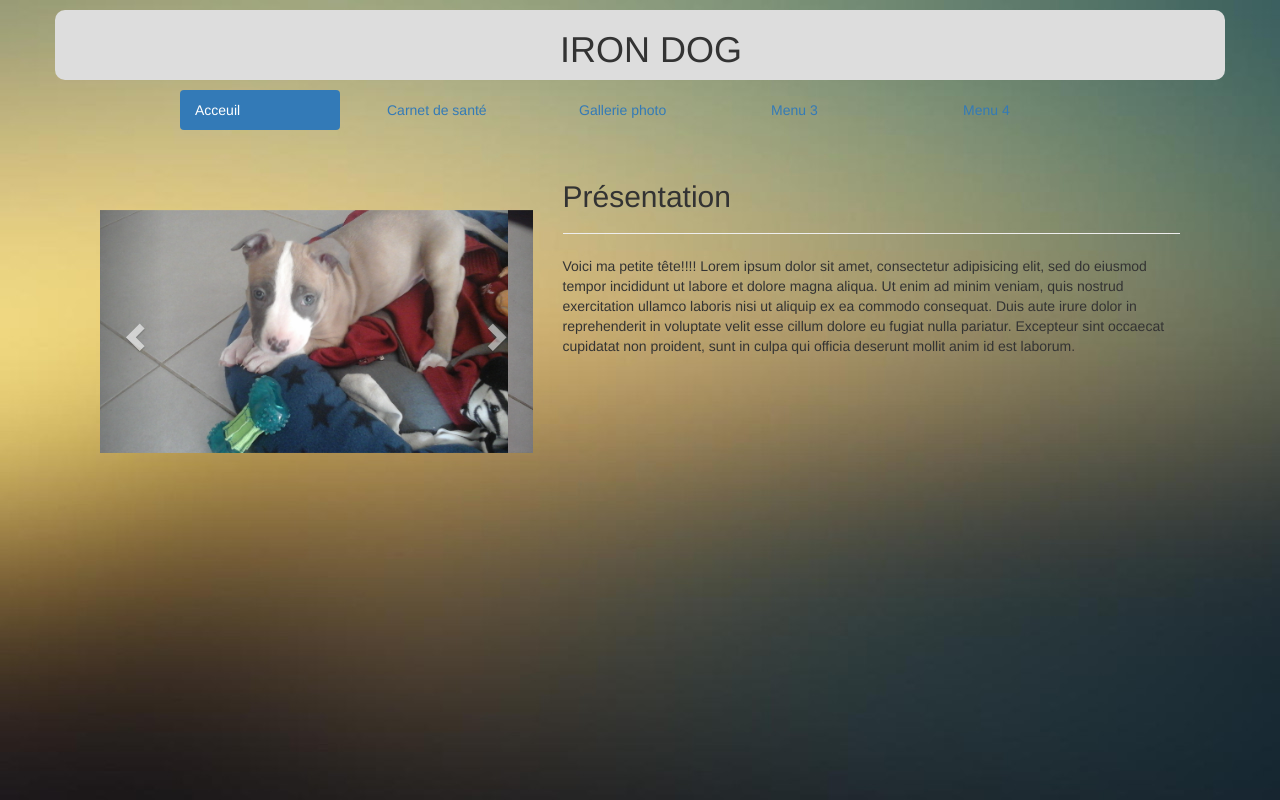
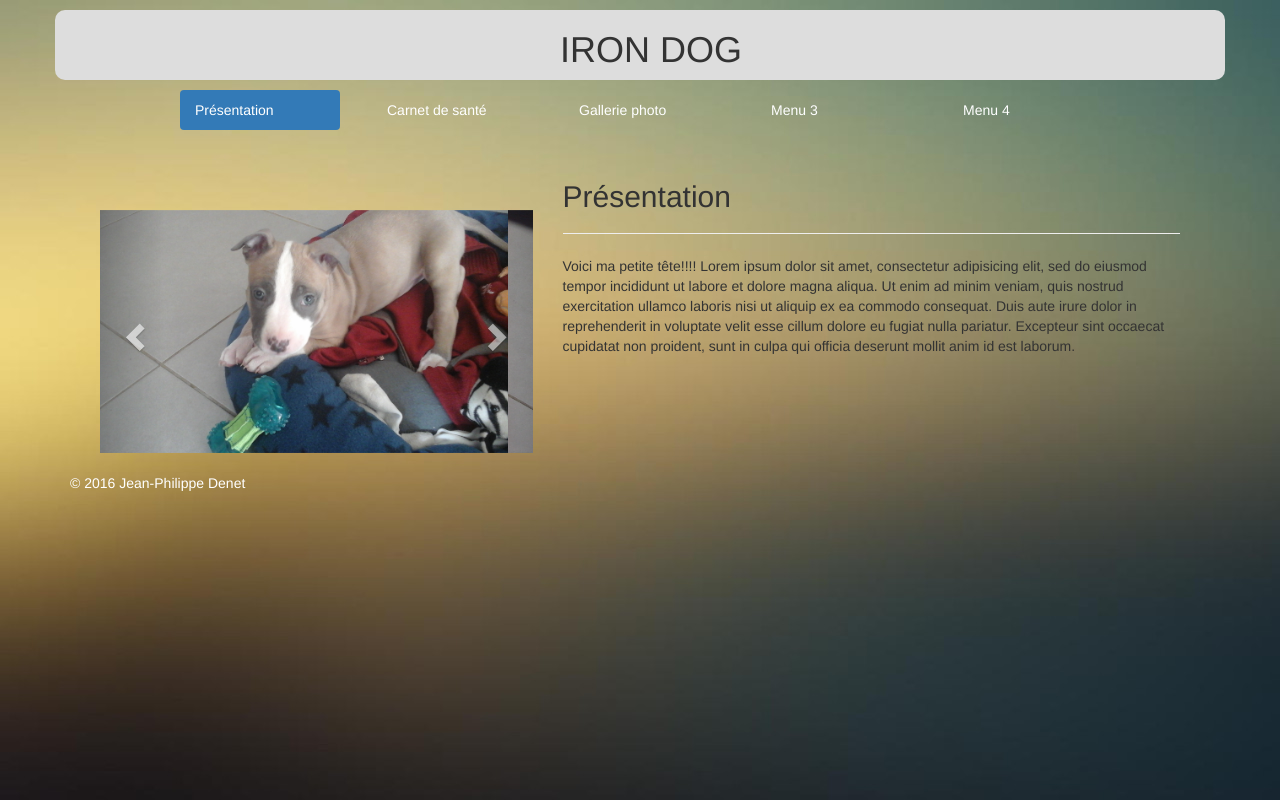
Before and after one commit to boidi/ironDog, a plain HTML site: page index.html in a window 1280 px wide. Drawn offline with Linux system fonts and the light colour scheme.

Commit message:
modif css

```diff
--- a/index.html
+++ b/index.html
@@ -17,16 +17,11 @@
           <h1>IRON DOG</h1>
         </div>
       </header>
-<!--  <div class="titre col-lg-12">
-  <h2>Mon chien Iron l'enmerdeur</h2>
-  <div id="flip" title="je ne mords pas! cliquez!">Cliquez pour en savoir plus!</div>
-<div id="panel">Hello world! Je m'appelle Iron, je suis un american staff ! lorem Lorem ipsum dolor sit amet, consectetur adipisicing elit, sed do eiusmod tempor incididunt ut labore et dolore magna aliqua. Ut enim ad minim veniam, quis nostrud exercitation ullamco laboris nisi ut aliquip ex ea commodo consequat. Duis aute irure dolor in reprehenderit in voluptate velit esse cillum dolore eu fugiat nulla pariatur. Excepteur sint occaecat cupidatat non proident, sunt in culpa qui officia deserunt mollit anim id est laborum.</div>
-</div>-->
     </div>
     <div class="row">
       <div class="col-lg-12">
         <ul class="nav nav-pills">
-     <li class="col-lg-offset-1 col-lg-2 active"><a data-toggle="pill" href="#home">Acceuil</a></li>
+          <li class="col-lg-offset-1 col-lg-2 active"><a data-toggle="pill" href="#home">Présentation</a></li>
           <li class="col-lg-2"><a data-toggle="pill" href="#menu1">Carnet de santé</a></li>
           <li class="col-lg-2"><a data-toggle="pill" href="#menu2">Gallerie photo</a></li>
           <li class="col-lg-2"><a data-toggle="pill" href="#menu3">Menu 3</a></li>
@@ -234,8 +229,12 @@
             </div>
           </div>
         </div>
+        <div class="row">
+          <div class="col-lg-12 lienCV">
+          <a href="http://jean-philippe60640.github.io"<p>&copy; 2016 Jean-Philippe Denet<p>
+          </div>
+        </div>
       </div>
 
       <script src="index.js"  type="text/javascript"></script>
     </body>
-</html>
--- a/style.css
+++ b/style.css
@@ -1,3 +1,6 @@
+a{
+  color: white;
+}
 hr{
   height: 2px;
   }
@@ -194,3 +197,6 @@ div.desc {
   height: 50%;
   width: 50%;
 }
+.lienCV{
+  margin-top: 20px;
+}
```
Also changed, not shown: index.js (+1 -7 lines). Lines whose indentation alone changed are shown as unchanged.
